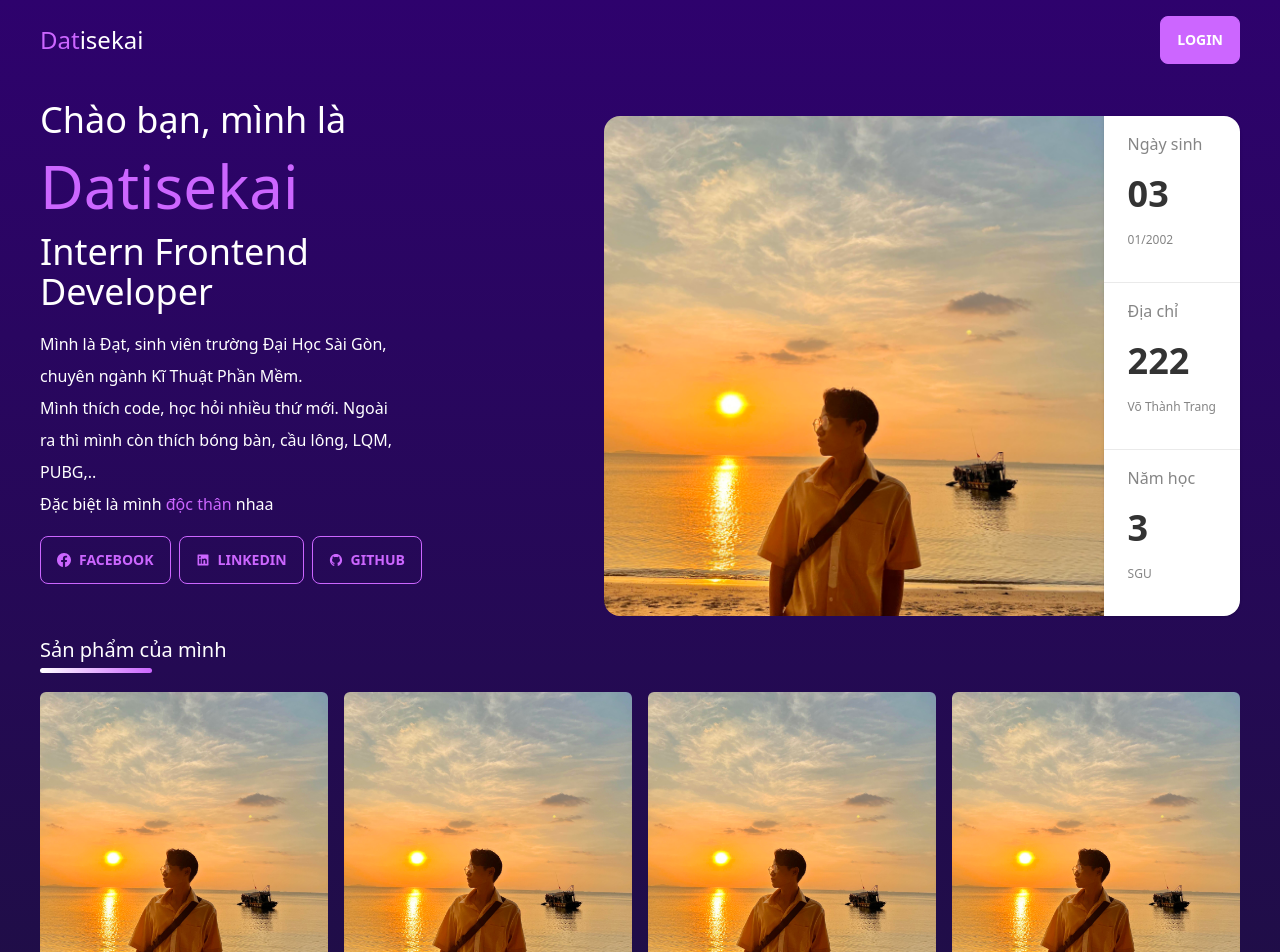
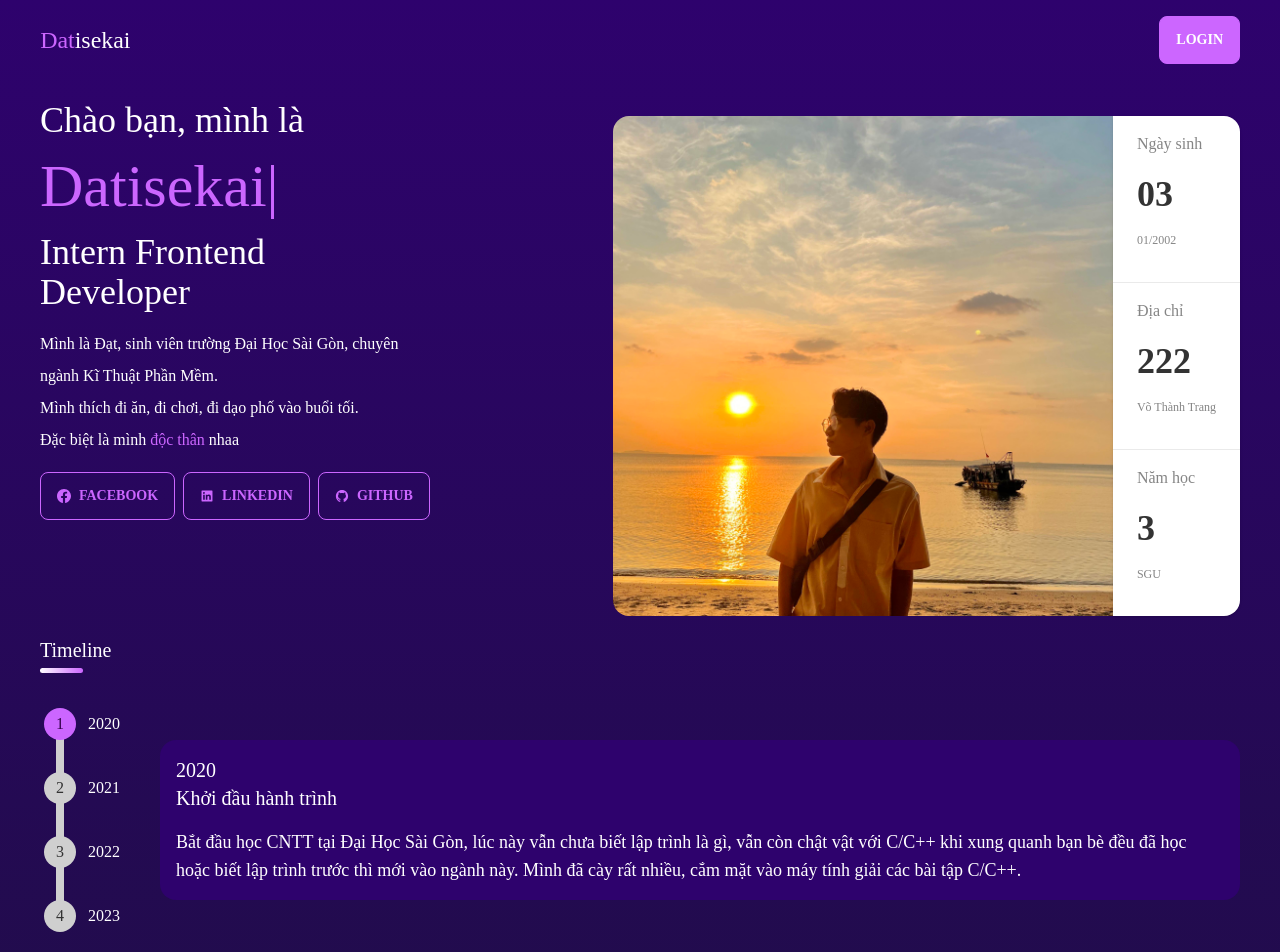
Before and after one commit to datisekai/dprofile, a Next.js app: page / in a window 1280 px wide. Shown: the top 952 px of the page. Built offline with nearby package versions, Linux system fonts and the light colour scheme.

Commit message:
add timeline

```diff
--- a/package.json
+++ b/package.json
@@ -13,12 +13,14 @@
     "@next-auth/prisma-adapter": "^1.0.5",
     "@prisma/client": "^4.9.0",
     "daisyui": "^2.51.3",
+    "framer-motion": "^10.2.2",
     "next": "^13.2.1",
     "next-auth": "^4.19.0",
     "react": "18.2.0",
     "react-dom": "18.2.0",
     "react-icons": "^4.8.0",
     "react-lazy-load-image-component": "^1.5.6",
+    "react-typed": "^1.2.0",
     "zod": "^3.20.6"
   },
   "devDependencies": {
--- /dev/null
+++ b/src/components/ListProduct.tsx
@@ -0,0 +1,20 @@
+import React from "react";
+import { generateArray } from "~/utils";
+import BlogCard from "./BlogCard";
+
+const ListProduct = () => {
+  return (
+    <div className="mt-5">
+      <h2 className="line-gradient relative inline text-lg md:text-xl">
+        Sản phẩm của mình
+      </h2>
+      <div className="mt-7 grid grid-cols-2 gap-4 md:grid-cols-3 lg:grid-cols-4">
+        {generateArray(8).map((item) => (
+          <BlogCard key={item} />
+        ))}
+      </div>
+    </div>
+  );
+};
+
+export default ListProduct;
--- /dev/null
+++ b/src/components/TimeLine.tsx
@@ -0,0 +1,134 @@
+import React from "react";
+import { motion } from "framer-motion";
+
+const dataTimeLine = [2020, 2021, 2022, 2023];
+
+const TimeLine = () => {
+  const [timeline, setTimeLine] = React.useState(2020);
+  return (
+    <div className="mt-5">
+      <h2 className="line-gradient relative inline text-lg md:text-xl">
+        Timeline
+      </h2>
+      <div className="mt-7 flex flex-col justify-between md:flex-row md:items-center">
+        <ul className="steps steps-vertical">
+          {dataTimeLine.map((item) => (
+            <li
+              key={item}
+              onClick={() => setTimeLine(item)}
+              className={`step cursor-pointer ${
+                item === timeline ? "step-primary" : ''
+              }`}
+            >
+              {item}
+            </li>
+          ))}
+        </ul>
+        {timeline === 2020 && (
+          <div className="ml-0 flex-1 rounded-2xl bg-accent p-4 text-xl md:ml-10">
+            <motion.div
+              initial={{ scale: 0 }}
+              animate={{ rotate: 0, scale: 1 }}
+              transition={{
+                type: "spring",
+                stiffness: 260,
+                damping: 20,
+              }}
+            >
+              <div className="">
+                <h2>2020</h2>
+                <h3>Khởi đầu hành trình</h3>
+                <p className="mt-4 text-lg">
+                  Bắt đầu học CNTT tại Đại Học Sài Gòn, lúc này vẫn chưa biết
+                  lập trình là gì, vẫn còn chật vật với C/C++ khi xung quanh bạn
+                  bè đều đã học hoặc biết lập trình trước thì mới vào ngành này.
+                  Mình đã cày rất nhiều, cắm mặt vào máy tính giải các bài tập
+                  C/C++.
+                </p>
+              </div>
+            </motion.div>
+          </div>
+        )}
+        {timeline === 2021 && (
+          <div className="ml-0 flex-1 rounded-2xl bg-accent p-4 text-xl md:ml-10">
+            <motion.div
+              initial={{ scale: 0 }}
+              animate={{ rotate: 0, scale: 1 }}
+              transition={{
+                type: "spring",
+                stiffness: 260,
+                damping: 20,
+              }}
+            >
+              <div>
+                <h2>2021</h2>
+                <h3>Biết tới lập trình Web</h3>
+                <p className="mt-4 text-lg">
+                  Lúc này được thằng bạn cấp 3 cũ rủ học web, chỉ vào f8.edu.vn
+                  để học HTML, CSS, JS. Thật ra lúc đầu cũng rất chán, nhưng khi
+                  học và làm được những project đầu tay theo F8 như TheBand,
+                  Shopee đã bắt đầu có hứng thú với web. Một thời gian sau thấy
+                  quá nhiều website mà mình tiếp cận sử dụng PHP, bắt đầu học và
+                  đặt mục tiêu sau 2 tháng hè phải làm được một website có thể
+                  bán hàng. Cuối cùng ra được website bán hàng đầu tay với PHP
+                  là NRODICHVU.
+                </p>
+              </div>
+            </motion.div>
+          </div>
+        )}
+        {timeline === 2022 && (
+          <div className="ml-0 flex-1 rounded-2xl bg-accent p-4 text-xl md:ml-10">
+            <motion.div
+              initial={{ scale: 0 }}
+              animate={{ rotate: 0, scale: 1 }}
+              transition={{
+                type: "spring",
+                stiffness: 260,
+                damping: 20,
+              }}
+            >
+              <div>
+                <h2>2022</h2>
+                <h3>Biết tới React</h3>
+                <p className="mt-4 text-lg">
+                  Lúc mới học chỉ biết mỗi useState, useEffect. Nhưng cũng cố
+                  gắng thực hiện được DANIME, tự tay code một project cá nhân
+                  hoàn chỉnh. Sau đó cảm thấy mỗi React thôi thì chưa đủ, bắt
+                  đầu tìm tới ExpressJS, thực hiện một số project cá nhân như
+                  DShoes, Dtube, DMovie, Vietnamsao, DarkNovel,...
+                  <br />
+                  05/2022 được nhận vào F5Second với vai trò Intern ReactJS, làm
+                  remote được 3 tháng thì vào học kì chính nên nghỉ.
+                  <br />
+                  11/2022 được nhận vào CodeGym với vai trò là Mentor JS,
+                  ReactJS và vẫn đang làm cho đến hiện tại.
+                </p>
+              </div>
+            </motion.div>
+          </div>
+        )}
+        {timeline === 2023 && (
+          <div className="ml-0 flex-1 rounded-2xl bg-accent p-4 text-xl md:ml-10">
+            <motion.div
+              initial={{ scale: 0 }}
+              animate={{ rotate: 0, scale: 1 }}
+              transition={{
+                type: "spring",
+                stiffness: 260,
+                damping: 20,
+              }}
+            >
+              <div>
+                <h2>2023</h2>
+                <h3>Loading....</h3>
+              </div>
+            </motion.div>
+          </div>
+        )}
+      </div>
+    </div>
+  );
+};
+
+export default TimeLine;
--- a/src/pages/index.tsx
+++ b/src/pages/index.tsx
@@ -8,6 +8,10 @@ import { LazyLoadImage } from "react-lazy-load-image-component";
 import Footer from "~/components/Footer";
 import BlogCard from "~/components/BlogCard";
 import { generateArray } from "~/utils";
+import Typed from "react-typed";
+import { motion } from "framer-motion";
+import TimeLine from "~/components/TimeLine";
+import ListProduct from "~/components/ListProduct";
 
 const Home: NextPage = (props) => {
   return (
@@ -23,16 +27,35 @@ const Home: NextPage = (props) => {
       >
         <div className="relative mx-auto min-h-screen w-[calc(100%-16px)] max-w-[1200px]">
           <div className="flex items-center justify-between py-4">
+            <motion.div
+              initial={{ scale: 0 }}
+              animate={{ rotate: 0, scale: 1 }}
+              transition={{
+                type: "spring",
+                stiffness: 260,
+                damping: 20,
+                repeat: Infinity,
+              }}
+            >
               <div className="text-xl text-base-100 md:text-2xl">
                 <span className="text-primary">Dat</span>isekai
               </div>
+            </motion.div>
+
             <button className="btn-primary btn text-base-100">Login</button>
           </div>
 
-          <div className="mt-5 flex flex-col justify-between space-y-4 md:space-x-4 md:flex-row">
+          <div className="mt-5 flex flex-col justify-between space-y-4 md:flex-row md:space-x-4">
             <div className="w-full space-y-4 md:w-[30%]">
               <p className="text-2xl md:text-4xl">Chào bạn, mình là </p>
-              <p className="text-4xl text-primary md:text-6xl">Datisekai</p>
+              <p className="text-4xl text-primary md:text-6xl">
+                <Typed
+                  strings={["Datisekai"]}
+                  typeSpeed={150}
+                  backSpeed={100}
+                  loop
+                />
+              </p>
               <p className="text-2xl leading-5 md:text-4xl">
                 Intern Frontend Developer
               </p>
@@ -41,39 +64,41 @@ const Home: NextPage = (props) => {
                   Mình là Đạt, sinh viên trường Đại Học Sài Gòn, chuyên ngành Kĩ
                   Thuật Phần Mềm.
                 </p>
-                <p>
-                  Mình thích code, học hỏi nhiều thứ mới. Ngoài ra thì mình còn
-                  thích bóng bàn, cầu lông, LQM, PUBG,..
-                </p>
+                <p>Mình thích đi ăn, đi chơi, đi dạo phố vào buổi tối.</p>
                 <p>
                   Đặc biệt là mình{" "}
                   <span className="text-primary">độc thân</span> nhaa
                 </p>
               </div>
               <div className="flex space-x-2">
-                <button className="btn-outline btn-primary btn gap-2">
+                <button className="btn-outline btn-primary btn-sm btn gap-2  md:btn-md">
                   <BsFacebook />
                   Facebook
                 </button>
-                <button className="btn-outline btn-primary btn gap-2">
+                <button className="btn-outline btn-primary btn-sm btn gap-2 md:btn-md">
                   <AiFillLinkedin />
                   Linkedin
                 </button>
-                <button className="btn-outline btn-primary btn gap-2">
+                <button className="btn-outline btn-primary btn-sm btn gap-2 md:btn-md">
                   <AiOutlineGithub />
                   Github
                 </button>
               </div>
             </div>
-            <div className="flex flex-1 flex-col justify-end  md:flex-row">
+            <div className="flex-1 cursor-pointer">
+              <motion.div
+                initial={{ opacity: 0 }}
+                animate={{ opacity: 1 }}
+              >
+                <div className="flex  flex-col justify-end  md:flex-row">
                   <div className="">
                     <LazyLoadImage
                       src="/images/me.jpg"
-                  className="w-full rounded-2xl md:rounded-br-none md:rounded-tr-none md:rounded-bl-2xl md:rounded-tl-2xl md:w-[500px]"
+                      className="w-full rounded-2xl md:w-[500px] md:rounded-br-none md:rounded-tr-none md:rounded-bl-2xl md:rounded-tl-2xl"
                       alt="Datisekai"
                     />
                   </div>
-              <div className="stats stats-vertical md:rounded-tl-none mt-2 md:mt-0 md:rounded-bl-none shadow">
+                  <div className="stats stats-vertical mt-2 shadow md:mt-0 md:rounded-tl-none md:rounded-bl-none">
                     <div className="stat">
                       <div className="stat-title">Ngày sinh</div>
                       <div className="stat-value">03</div>
@@ -93,16 +118,12 @@ const Home: NextPage = (props) => {
                     </div>
                   </div>
                 </div>
+              </motion.div>
+            </div>
           </div>
 
-          <div className="mt-5">
-            <h2 className="line-gradient relative inline text-lg md:text-xl">
-              Sản phẩm của mình
-            </h2>
-            <div className="mt-7 grid grid-cols-2 gap-4 md:grid-cols-3 lg:grid-cols-4">
-              {generateArray(8).map(item => <BlogCard key={item}  />)}
-            </div>
-          </div>
+          <TimeLine />
+          <ListProduct />
         </div>
         <div className="pb-10"></div>
         <Footer />
--- a/src/styles/globals.css
+++ b/src/styles/globals.css
@@ -5,11 +5,13 @@
 @import url('https://fonts.googleapis.com/css2?family=Tilt+Neon&display=swap');
 @import url('https://fonts.googleapis.com/css2?family=Merriweather:wght@300;400;700&display=swap');
 
-
+body{
+    font-family: 'Tilt Neon', cursive;
+}
 
 @supports (-webkit-overflow-scrolling: touch) {
     body{
-        font-family: 'Merriweather', serif;
+       font-family: 'Merriweather', serif;
     }
   }
 
```
Also changed, not shown: 1 other file (tests, documents, lock files or other folders). Lines whose indentation alone changed are shown as unchanged.
